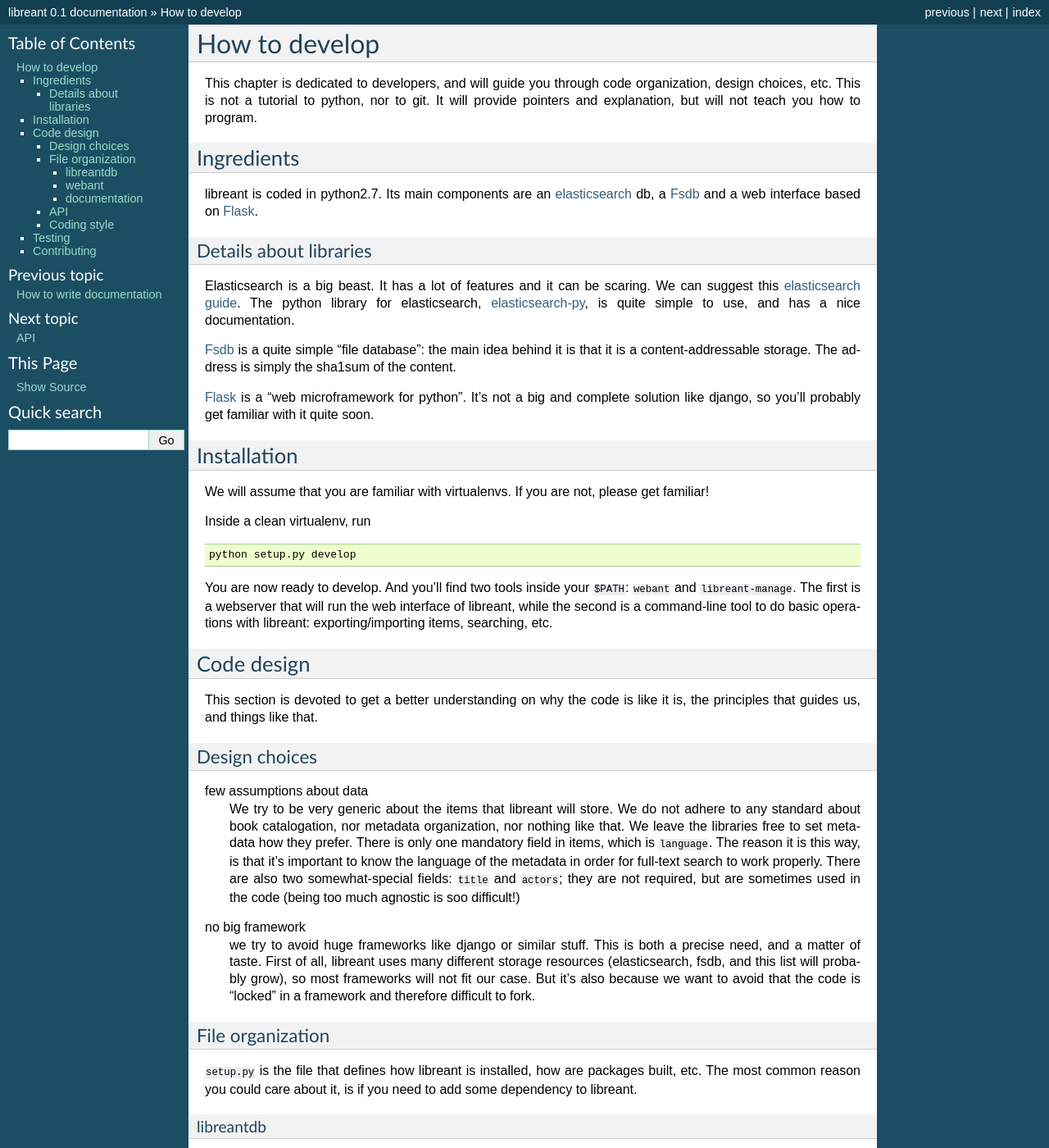
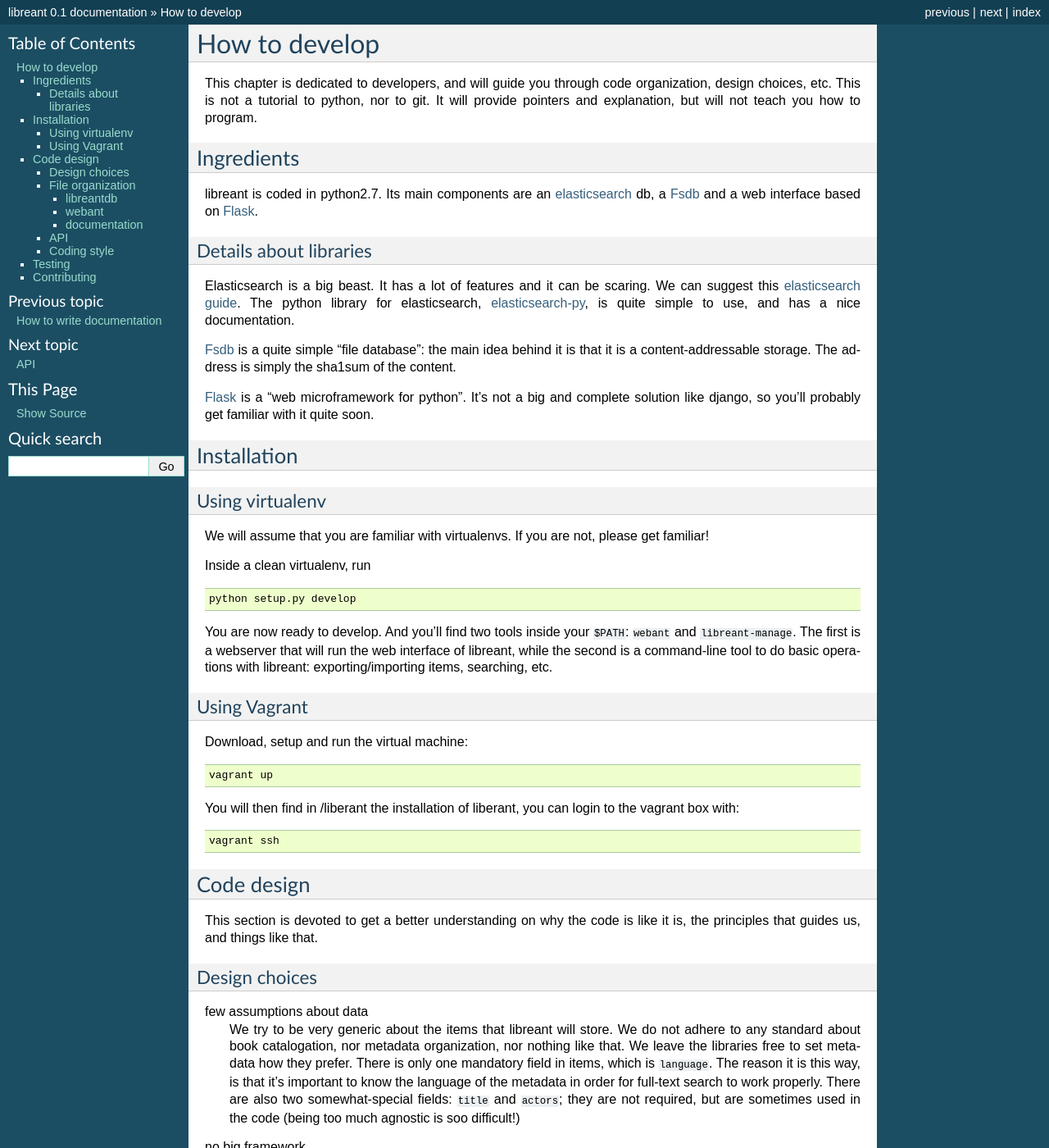
Before and after one commit to insomnia-lab/libreant, a Sphinx documentation site: the page built from doc/source/developer.rst, in a window 1280 px wide and 1400 px high. Shown: the whole window at 82% size. Built offline with Sphinx 7.4.7, drawn with Linux system fonts in a browser that asks for light colours; pages that are not in the unit, such as notebooks, are missing from menus.

Commit message:
[ docs ] installation docs for sysadmin
	debian and arch
	should help with #66

```diff
--- a/doc/source/developer.rst
+++ b/doc/source/developer.rst
@@ -28,6 +28,9 @@ Flask_ is a "web microframework for python". It's not a big and complete solutio
 Installation
 -------------
 
+Using virtualenv
+~~~~~~~~~~~~~~~~~
+
 We will assume that you are familiar with virtualenvs. If you are not, please
 get familiar!
 
@@ -41,6 +44,18 @@ You are now ready to develop. And you'll find two tools inside your ``$PATH``:
 ``webant`` and ``libreant-manage``. The first is a webserver that will run the
 web interface of libreant, while the second is a command-line tool to do basic
 operations with libreant: exporting/importing items, searching, etc.
+
+Using Vagrant
+~~~~~~~~~~~~~~
+
+Download, setup and run the virtual machine::
+
+    vagrant up
+
+You will then find in /liberant the installation of liberant, you can login to
+the vagrant box with::
+
+    vagrant ssh
 
 Code design
 ------------------
```
Also changed, not shown: doc/source/sysadmin.rst (added, +88 -0 lines), 1 other file.
